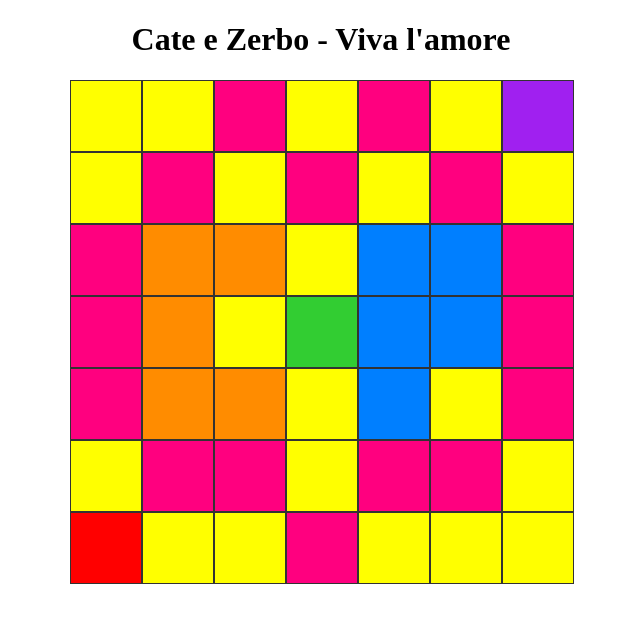
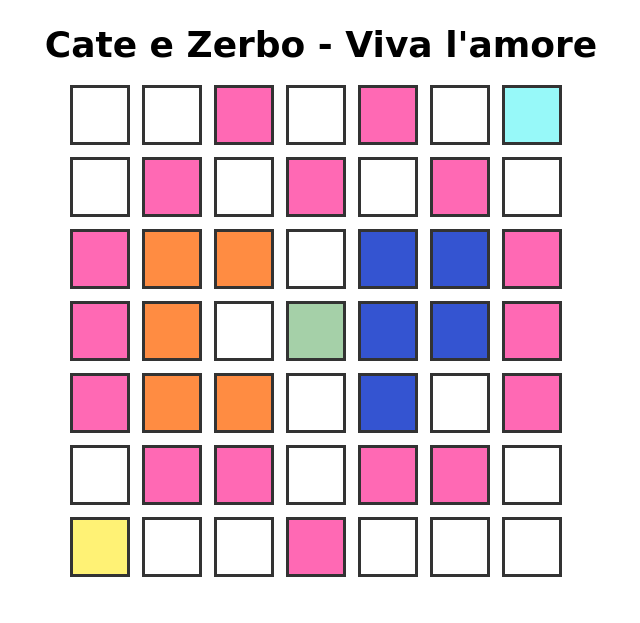
Before and after one commit to FrancescoMiodi/Regioni, a Flask app: page / in a window 1280 px wide. Shown: the top 623 px of the page, without its empty margins (319-959 px from the left). Run offline with Flask 3, Linux system fonts and the light colour scheme.

Commit message:
Cambio font colori e x automatiche

```diff
--- a/static/style.css
+++ b/static/style.css
@@ -7,11 +7,12 @@
 }
 
 .cell {
-    width: 70px;
-    height: 70px;
-    border: 1px solid #333;
+    width: 60px;
+    height: 60px;
+    border: 3px solid #333;
     cursor: pointer;
     position: relative;
+    box-sizing: border-box;
 }
 
 .cell::after {
@@ -36,10 +37,26 @@ body {
     align-items: center;
 }
 
-.region0 { background: #FF8C00; }
-.region1 { background: #FFFF00; }
-.region2 { background: #007FFF; }
-.region3 { background: #ff007f; }
-.region4 { background: #32CD32; }
-.region5 { background: #FF0000; }
-.region6 { background: #A020F0; }
+h1 {
+    font-family: "Comic Sans MS", "Comic Sans", cursive;
+    font-size: 36px;
+    text-align: center;
+    margin-bottom: 20px;
+}
+
+/* h1 {
+    font-family: "Comic Sans MS", "Comic Sans", cursive;
+    font-size: 38px;
+    text-align: center;
+    margin-bottom: 20px;
+    color: #d6336c;
+    text-shadow: 2px 2px 0 #fff;
+} */
+
+.region0 { background: #FF8C42; }
+.region1 { background: #FFFFFF; }
+.region2 { background: #3454D1; }
+.region3 { background: #FF69B4; }
+.region4 { background: #A5D0A8; }
+.region5 { background: #FFF275; }
+.region6 { background: #97F9F9; }
```
Also changed, not shown: static/script.js (+92 -6 lines).
